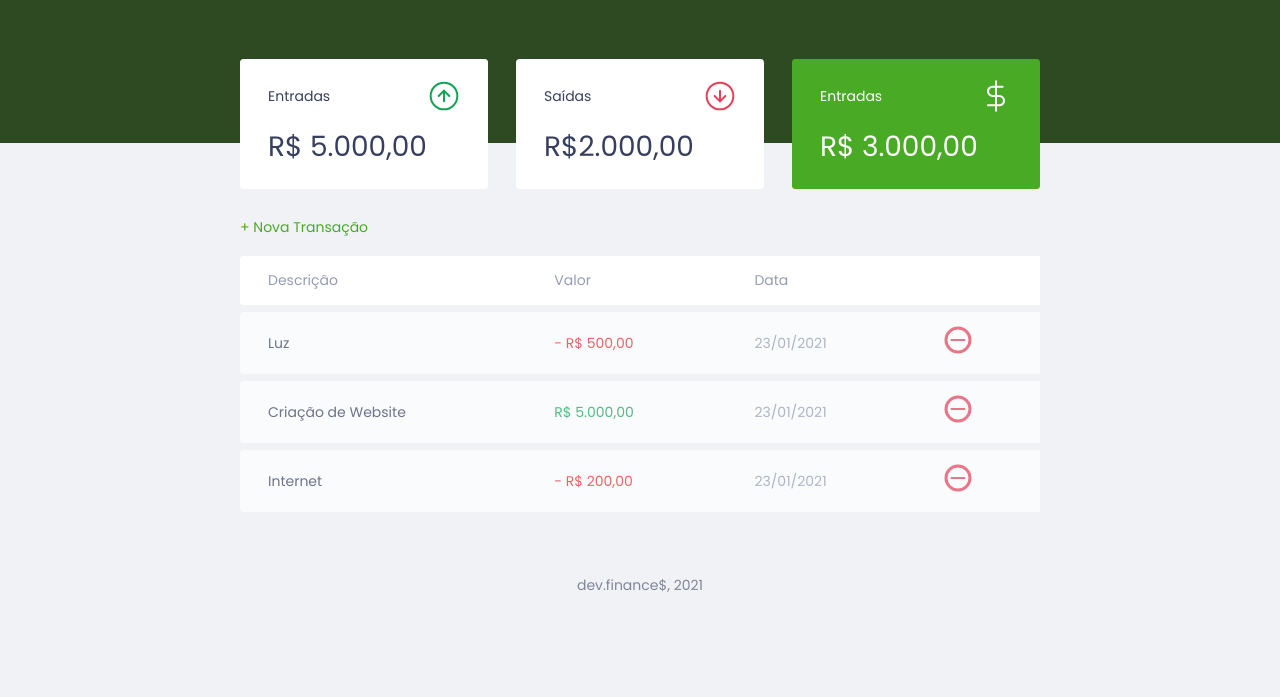
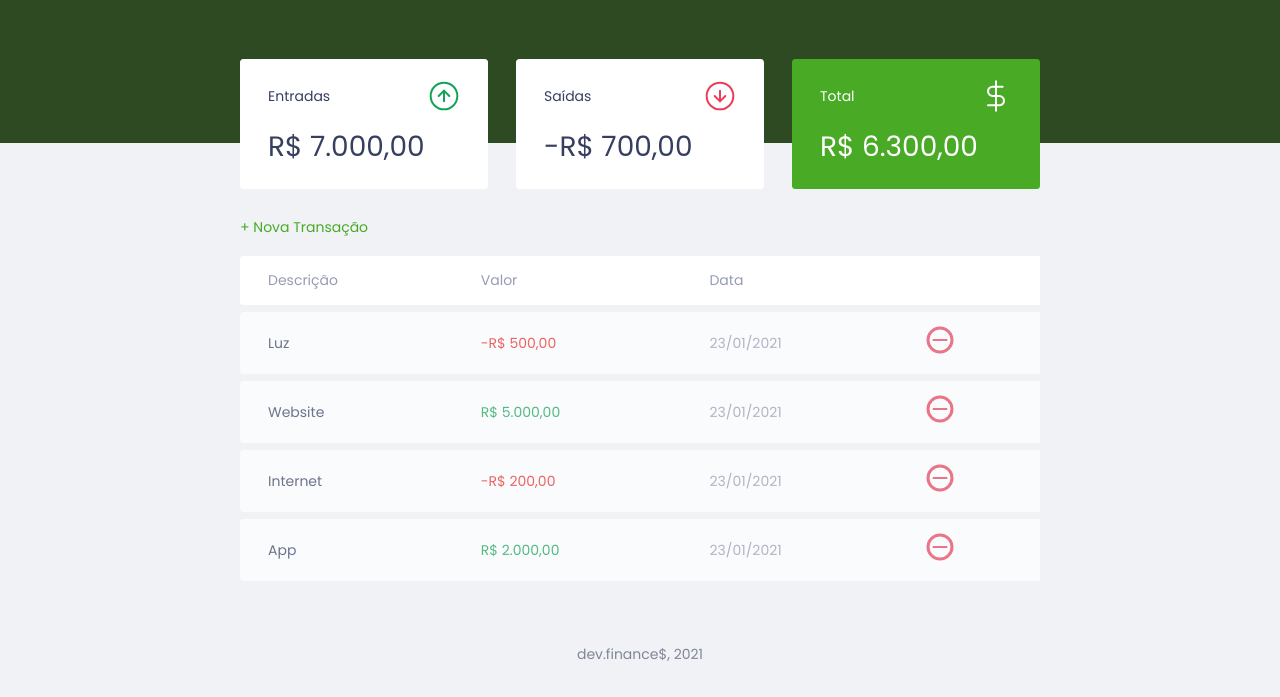
Before and after one commit to dwyvid1/Discover-Marathon, a plain HTML site: page index.html in a window 1280 px wide. Shown: the part 55-752 px from the top of the page. Drawn offline with Linux system fonts and the light colour scheme.

Commit message:
Starting class 3

```diff
--- a/index.html
+++ b/index.html
@@ -9,8 +9,6 @@
     <link rel="stylesheet" href="./css/style.css">
     <link rel="preconnect" href="https://fonts.gstatic.com">
     <link href="https://fonts.googleapis.com/css2?family=Poppins:ital,wght@0,100;0,400;0,700;1,100;1,400&display=swap" rel="stylesheet">
-
-    <script type="text/javascript" src="./javascript/index.js"></script>
 </head>
 
 <body>
@@ -27,7 +25,7 @@
                     <span>Entradas</span>
                     <img src="./assets/income.svg" alt="Imagem de entradas">
                 </h3>
-                <p>R$ 5.000,00</p>
+                <p id="incomeDisplay">R$ 5.000,00</p>
             </div>
 
             <div class="card">
@@ -35,15 +33,15 @@
                     <span>Saídas</span>
                     <img src="./assets/expense.svg" alt="Imagem de saídas">
                 </h3>
-                <p>R$2.000,00</p>
+                <p id="expenseDisplay">R$2.000,00</p>
             </div>
 
             <div class="card total">
                 <h3>
-                    <span>Entradas</span>
+                    <span>Total</span>
                     <img src="./assets/total.svg" alt="Imagem de total">
                 </h3>
-                <p>R$ 3.000,00</p>
+                <p id="totalDisplay">R$ 3.000,00</p>
             </div>
         </section>
 
@@ -62,30 +60,6 @@
                     </tr>
                 </thead>
                 <tbody>
-                    <tr>
-                        <td class="description">Luz</td>
-                        <td class="expense">- R$ 500,00</td>
-                        <td class="date">23/01/2021</td>
-                        <td>
-                            <img src="./assets/minus.svg" alt="Remover transação">
-                        </td>
-                    </tr>
-                    <tr>
-                        <td class="description">Criação de Website</td>
-                        <td class="income">R$ 5.000,00</td>
-                        <td class="date">23/01/2021</td>
-                        <td>
-                            <img src="./assets/minus.svg" alt="Remover transação">
-                        </td>
-                    </tr>
-                    <tr>
-                        <td class="description">Internet</td>
-                        <td class="expense">- R$ 200,00</td>
-                        <td class="date">23/01/2021</td>
-                        <td>
-                            <img src="./assets/minus.svg" alt="Remover transação">
-                        </td>
-                    </tr>
                 </tbody>
             </table>
         </section>
@@ -147,6 +121,8 @@
         </div>
     </div>
 
+    <script src="./javascript/scripts.js"></script>
+
     <footer>
         <p>dev.finance$, 2021</p>
     </footer>
--- a/javascript/index.js
+++ /dev/null
@@ -1,9 +0,0 @@
-const Modal = {
-    openModal() {
-        document.querySelector('.modal-overlay').classList.add('active')
-    },
-
-    closeModal() {
-        document.querySelector('.modal-overlay').classList.remove('active')
-    }
-}
--- /dev/null
+++ b/javascript/scripts.js
@@ -0,0 +1,128 @@
+const Modal = {
+    openModal() {
+        document.querySelector('.modal-overlay').classList.add('active')
+    },
+
+    closeModal() {
+        document.querySelector('.modal-overlay').classList.remove('active')
+    }
+}
+
+const transactions = [
+    {
+        id: 1,
+        description: 'Luz',
+        amount: -50000,
+        date: '23/01/2021'
+    },
+    {
+        id: 2,
+        description: 'Website',
+        amount: 500000,
+        date: '23/01/2021'
+    },
+    {
+        id: 3,
+        description: 'Internet',
+        amount: -20000,
+        date: '23/01/2021'
+    },
+    {
+        id: 4,
+        description: 'App',
+        amount: 200000,
+        date: '23/01/2021'
+    },
+]
+
+const Transaction = {
+    incomes() {
+        let income = 0
+
+        transactions.forEach(transaction => {
+            if (transaction.amount > 0) {
+                income += transaction.amount
+            }
+        })
+
+        return income
+    },
+    expenses() {
+        let expense = 0
+
+        transactions.forEach(transaction => {
+            if (transaction.amount < 0) {
+                expense += transaction.amount
+            }
+        })
+
+        return expense
+    },
+    total() {
+        return Transaction.incomes() + Transaction.expenses()
+    }
+}
+
+const DOM = {
+    transactionsContainer: document.querySelector('#data-table tbody'),
+
+    addTransaction(transaction, index) {
+        const tr = document.createElement('tr')
+
+        tr.innerHTML = DOM.innerHTMLTransaction(transaction)
+
+        DOM.transactionsContainer.appendChild(tr)
+    },
+
+    innerHTMLTransaction(transaction) {
+        const CSSclass = transaction.amount > 0 ? "income" : "expense"
+
+        const amount = Utils.foormatCurrency(transaction.amount)
+
+        const html = `
+        <td class="description">${transaction.description}</td>
+        <td class="${CSSclass}">${amount}</td>
+        <td class="date">${transaction.date}</td>
+        <td>
+            <img src="./assets/minus.svg" alt="Remover transação">
+        </td>
+        `
+
+        return html
+    },
+
+    updateBalance() {
+        document
+            .getElementById('incomeDisplay')
+            .innerHTML = Utils.foormatCurrency(Transaction.incomes())
+        document
+            .getElementById('expenseDisplay')
+            .innerHTML = Utils.foormatCurrency(Transaction.expenses())
+        document
+            .getElementById('totalDisplay')
+            .innerHTML = Utils.foormatCurrency(Transaction.total())
+    }
+}
+
+const Utils = {
+    foormatCurrency(value) {
+        const signal = Number(value) < 0 ? "-" : ""
+
+        value = String(value).replace(/\D/g, "")
+
+        value = Number(value) / 100
+
+        value = value.toLocaleString("pt-BR", {
+            style: "currency",
+            currency: "BRL"
+        })
+
+        return signal + value
+    }
+}
+
+transactions.forEach(function(transaction) {
+    DOM.addTransaction(transaction)
+})
+
+DOM.updateBalance()
```
